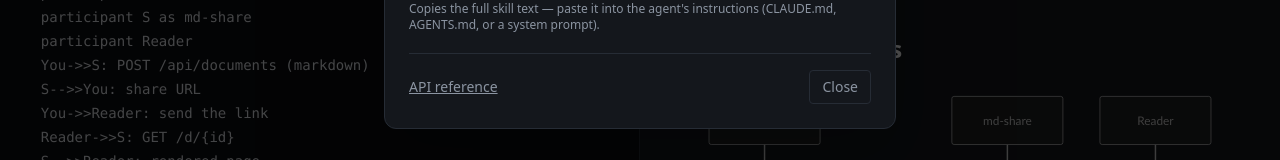
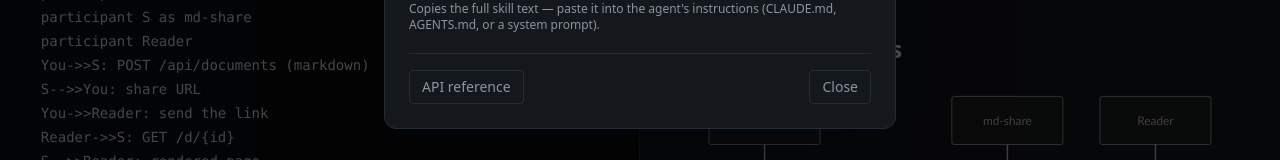
Before and after one commit to junsik/md-share, a Next.js app: page / in a window 1280 px wide. Both pictures are taken after a click on the button "AI". Shown: the part 534-694 px from the top of the page. Built offline with nearby package versions, Linux system fonts and the light colour scheme.

Commit message:
feat: render/copy the API reference in the AI dialog via GET /api.md

```diff
--- a/package.json
+++ b/package.json
@@ -1,6 +1,6 @@
 {
   "name": "md-share",
-  "version": "0.1.5",
+  "version": "0.1.6",
   "description": "Self-hostable markdown rendering and sharing service — upload markdown, get a shareable rendered link",
   "license": "MIT",
   "author": "junsik",
--- /dev/null
+++ b/src/app/api.md/route.ts
@@ -0,0 +1,21 @@
+import { promises as fs } from "node:fs";
+import path from "node:path";
+import { publicBaseUrl } from "@/lib/url";
+
+export const runtime = "nodejs";
+export const dynamic = "force-dynamic";
+
+// Serves the bundled API reference with this instance's URL substituted in,
+// so examples are copy-paste runnable against the instance serving them.
+export async function GET(request: Request) {
+  let template: string;
+  try {
+    template = await fs.readFile(path.join(process.cwd(), "docs", "API.md"), "utf8");
+  } catch {
+    return new Response("API reference not bundled in this build", { status: 404 });
+  }
+  const doc = template.replaceAll("https://md-share.example.com", publicBaseUrl(request));
+  return new Response(doc, {
+    headers: { "content-type": "text/markdown; charset=utf-8" }
+  });
+}
--- a/src/components/AiButton.tsx
+++ b/src/components/AiButton.tsx
@@ -1,6 +1,7 @@
 "use client";
 
 import { useEffect, useState } from "react";
+import MarkdownView from "./MarkdownView";
 
 interface InstallTarget {
   label: string;
@@ -47,17 +48,76 @@ function CopyButton({ getText, label }: { getText: () => Promise<string>; label:
   );
 }
 
+async function fetchMarkdown(pathname: string): Promise<string> {
+  const response = await fetch(pathname);
+  if (!response.ok) throw new Error(`${pathname} fetch failed`);
+  return response.text();
+}
+
 function AiDialog({ onClose }: { onClose: () => void }) {
   const [origin, setOrigin] = useState("");
+  const [view, setView] = useState<"install" | "api">("install");
+  const [apiDoc, setApiDoc] = useState<string | null>(null);
+  const [apiError, setApiError] = useState(false);
 
   useEffect(() => {
     setOrigin(window.location.origin);
   }, []);
 
-  async function fetchSkill(): Promise<string> {
-    const response = await fetch("/skill.md");
-    if (!response.ok) throw new Error("skill fetch failed");
-    return response.text();
+  async function openApi() {
+    setView("api");
+    if (apiDoc != null) return;
+    try {
+      setApiDoc(await fetchMarkdown("/api.md"));
+    } catch {
+      setApiError(true);
+    }
+  }
+
+  if (view === "api") {
+    return (
+      <div
+        className="fixed inset-0 z-50 flex items-center justify-center bg-black/70 p-4"
+        onClick={onClose}
+      >
+        <div
+          className="flex max-h-full w-full max-w-3xl flex-col rounded-xl border border-border bg-card shadow-2xl"
+          onClick={(event) => event.stopPropagation()}
+        >
+          <div className="flex items-center justify-between gap-2 border-b border-border px-6 py-3">
+            <h2 className="text-lg font-semibold text-foreground">API reference</h2>
+            <div className="flex items-center gap-2">
+              {apiDoc != null ? (
+                <CopyButton label="Copy markdown" getText={() => Promise.resolve(apiDoc)} />
+              ) : null}
+              <button
+                type="button"
+                onClick={() => setView("install")}
+                className="rounded border border-border px-3 py-1.5 text-xs text-muted-foreground hover:text-foreground"
+              >
+                Back
+              </button>
+              <button
+                type="button"
+                onClick={onClose}
+                className="rounded border border-border px-3 py-1.5 text-xs text-muted-foreground hover:text-foreground"
+              >
+                Close
+              </button>
+            </div>
+          </div>
+          <div className="min-h-0 flex-1 overflow-y-auto p-6">
+            {apiError ? (
+              <p className="text-sm text-red-400">Failed to load the API reference.</p>
+            ) : apiDoc == null ? (
+              <p className="text-sm text-muted-foreground">Loading…</p>
+            ) : (
+              <MarkdownView markdown={apiDoc} />
+            )}
+          </div>
+        </div>
+      </div>
+    );
   }
 
   return (
@@ -100,7 +160,10 @@ function AiDialog({ onClose }: { onClose: () => void }) {
           <div>
             <div className="mb-1 flex items-center justify-between gap-2">
               <span className="font-medium text-foreground">Any other agent</span>
-              <CopyButton label="Copy skill markdown" getText={fetchSkill} />
+              <CopyButton
+                label="Copy skill markdown"
+                getText={() => fetchMarkdown("/skill.md")}
+              />
             </div>
             <p className="text-xs text-muted-foreground">
               Copies the full skill text — paste it into the agent&apos;s instructions
@@ -110,14 +173,13 @@ function AiDialog({ onClose }: { onClose: () => void }) {
         </div>
 
         <div className="mt-5 flex items-center justify-between border-t border-border pt-4 text-sm">
-          <a
-            href="https://github.com/junsik/md-share/blob/main/docs/API.md"
-            target="_blank"
-            rel="noreferrer"
-            className="text-muted-foreground underline hover:text-foreground"
+          <button
+            type="button"
+            onClick={openApi}
+            className="rounded border border-border px-3 py-1.5 text-muted-foreground hover:text-foreground"
           >
             API reference
-          </a>
+          </button>
           <button
             type="button"
             onClick={onClose}
```
Also changed, not shown: 3 other files (tests, documents, lock files or other folders).
